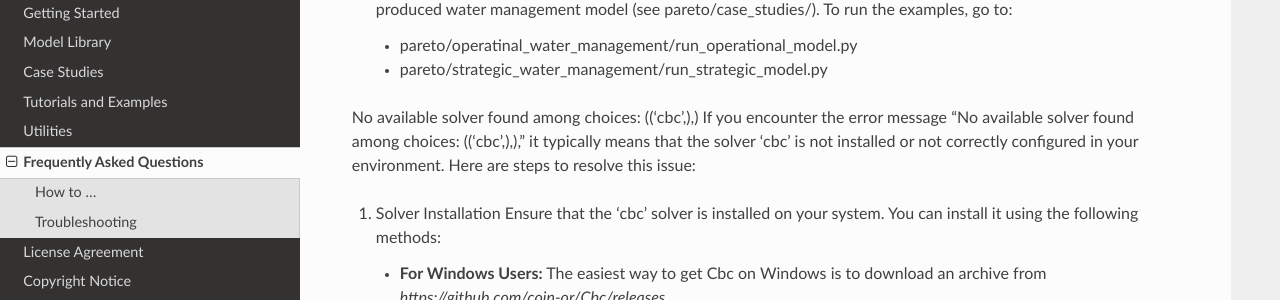
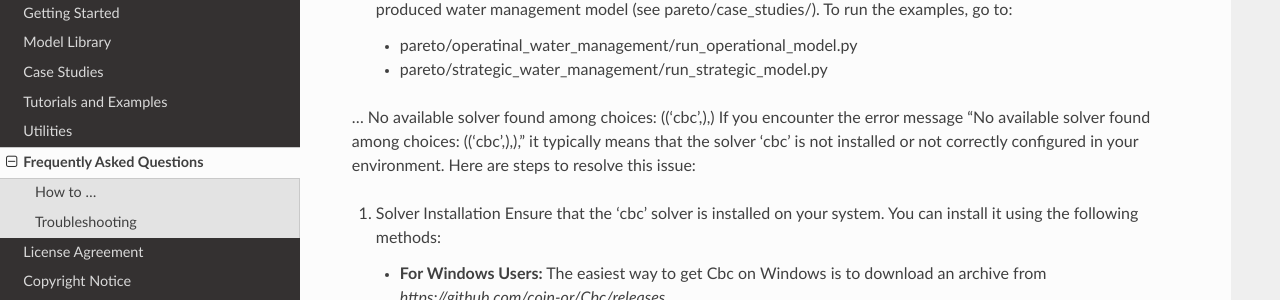
Before and after one commit to project-pareto/project-pareto, a Sphinx documentation site: the page built from docs/faq.rst, in a window 1280 px wide and 900 px high. Shown: the part 273-573 px from the top of the window. Built offline with Sphinx 7.4.7 and the Read the Docs theme 2.0.0, drawn with Linux system fonts in a browser that asks for light colours.

Commit message:
making it more readable

```diff
--- a/docs/faq.rst
+++ b/docs/faq.rst
@@ -12,7 +12,7 @@ How to ...
     * pareto/operatinal_water_management/run_operational_model.py
     * pareto/strategic_water_management/run_strategic_model.py
 
-No available solver found among choices: ((‘cbc’,),)
+... No available solver found among choices: ((‘cbc’,),)
 If you encounter the error message "No available solver found among choices: ((‘cbc’,),),"
 it typically means that the solver 'cbc' is not installed or not correctly configured in
 your environment. Here are steps to resolve this issue:
```
